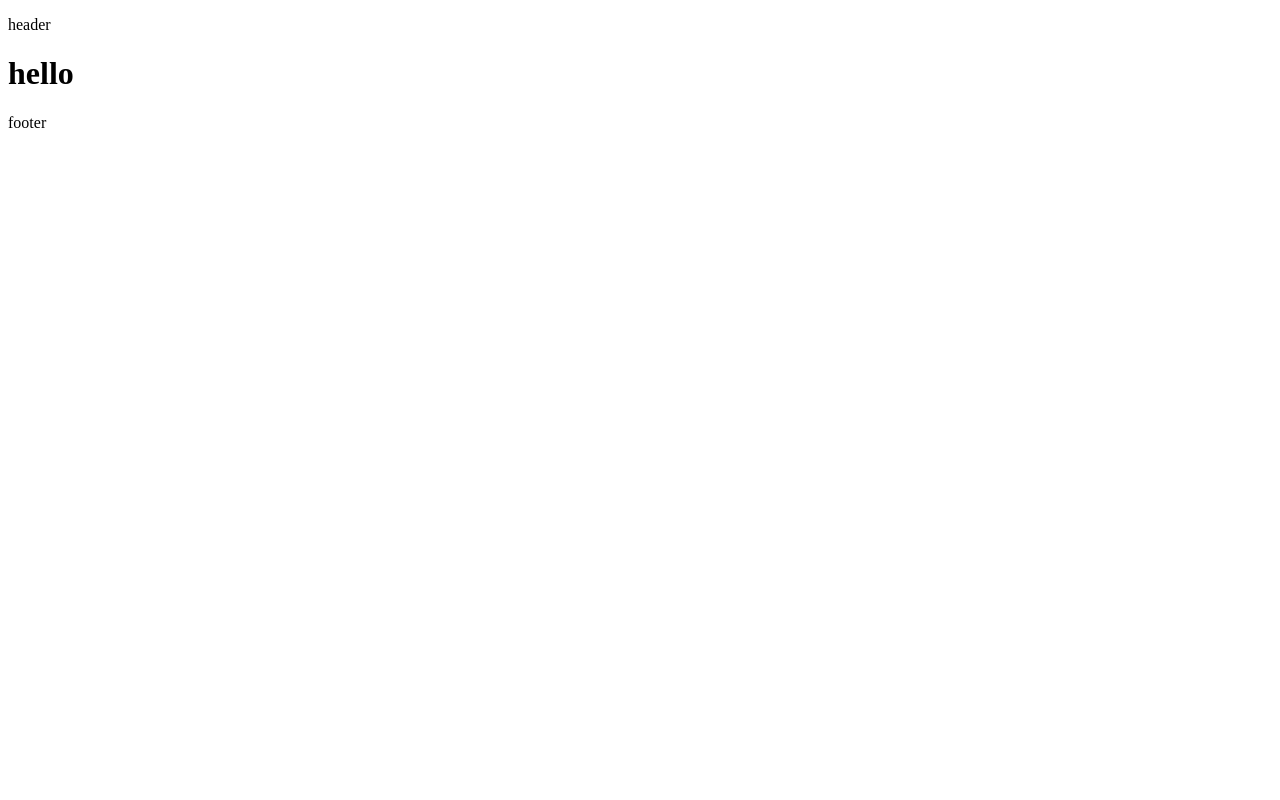
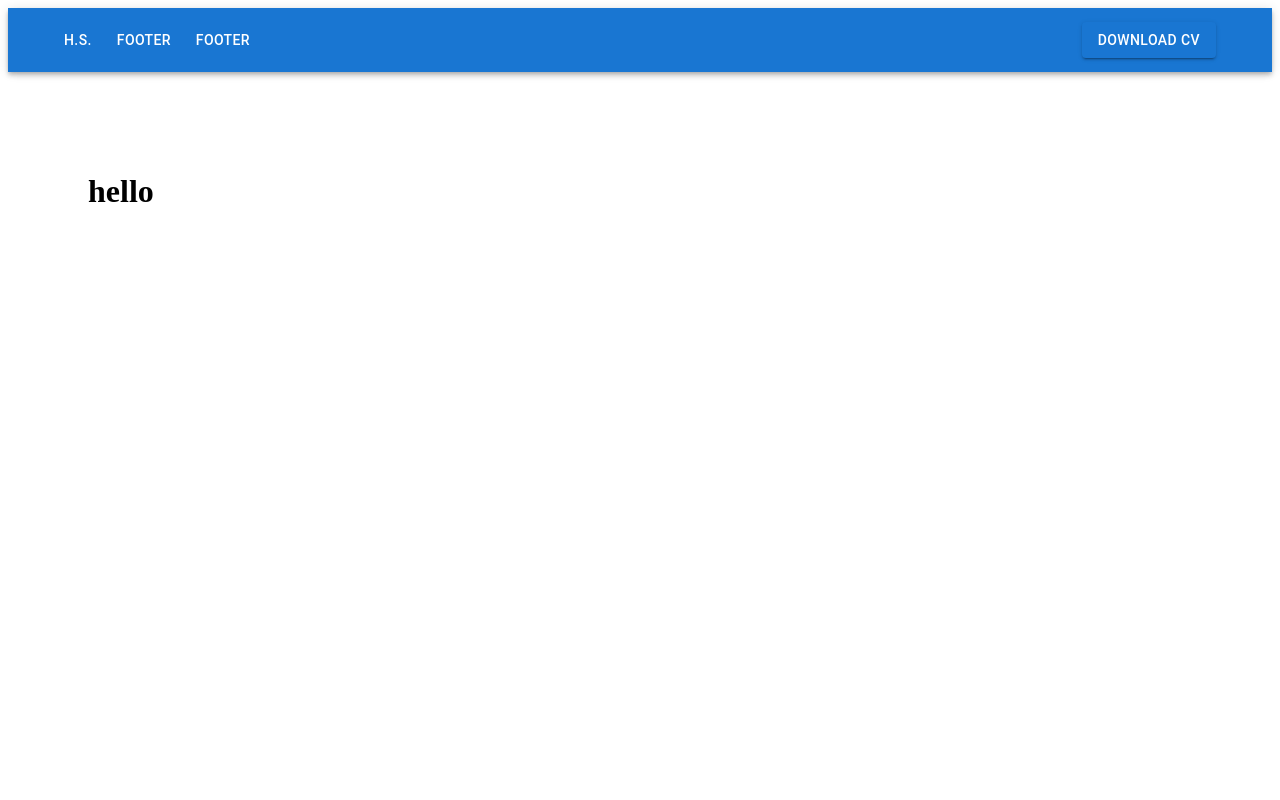
Before and after one commit to galinavikst/portfolio, a React (Vite) app: page / in a window 1280 px wide. Shown: the top 800 px of the page. Built offline with nearby package versions, Linux system fonts and the light colour scheme.

Commit message:
feat: add basic header

```diff
--- a/package.json
+++ b/package.json
@@ -10,10 +10,16 @@
     "preview": "vite preview"
   },
   "dependencies": {
+    "@emotion/react": "^11.11.0",
+    "@emotion/styled": "^11.11.0",
+    "@mui/icons-material": "^5.11.16",
+    "@mui/material": "^5.13.3",
+    "file-saver": "^2.0.5",
     "react": "^18.2.0",
     "react-dom": "^18.2.0"
   },
   "devDependencies": {
+    "@types/file-saver": "^2.0.5",
     "@types/react": "^18.0.37",
     "@types/react-dom": "^18.0.11",
     "@typescript-eslint/eslint-plugin": "^5.59.0",
--- a/src/App.tsx
+++ b/src/App.tsx
@@ -1,11 +1,11 @@
-import Footer from "./components/footer/footer";
-import Header from "./components/header/header";
+import Footer from "./components/footer/Footer";
+import Header from "./components/header/Header";
 
 function App() {
   return (
     <>
       <Header />
-      <main>
+      <main style={{ height: "150vh", padding: "80px" }}>
         <h1>hello</h1>
       </main>
       <Footer />
--- a/src/components/footer/Footer.tsx
+++ b/src/components/footer/Footer.tsx
@@ -2,7 +2,7 @@ import React from "react";
 
 export default function Footer() {
   return (
-    <footer>
+    <footer id="footer">
       <p>footer</p>
     </footer>
   );
--- a/src/components/header/Header.tsx
+++ b/src/components/header/Header.tsx
@@ -1,9 +1,228 @@
-import React from "react";
+import * as React from "react";
+import AppBar from "@mui/material/AppBar";
+import Box from "@mui/material/Box";
+import IconButton from "@mui/material/IconButton";
+import MenuIcon from "@mui/icons-material/Menu";
+import Toolbar from "@mui/material/Toolbar";
+import Typography from "@mui/material/Typography";
+import Button from "@mui/material/Button";
+import {
+  ClickAwayListener,
+  Grow,
+  MenuItem,
+  MenuList,
+  Paper,
+  Popper,
+  Stack,
+  useMediaQuery,
+} from "@mui/material";
+import { saveAs } from "file-saver";
 
 export default function Header() {
+  //for responsive hamburger
+  const isSmallScreen = useMediaQuery("(max-width:600px)");
+  const isMediumScreen = useMediaQuery(
+    "(min-width:601px) and (max-width:960px)"
+  );
+  const isLargeScreen = useMediaQuery("(min-width:961px)");
+
+  const handleDownload = () => {
+    fetch("../src/assets/CV_Frontend_Developer_Stepanenko.pdf")
+      .then((response) => response.blob())
+      .then((blob) => {
+        saveAs(blob, "CV_Frontend_Developer_Stepanenko");
+      })
+      .catch((error) => {
+        console.error("Error downloading", error);
+      });
+  };
+
   return (
-    <header>
-      <p>header</p>
-    </header>
+    <AppBar position="sticky" sx={{}}>
+      <Toolbar
+        sx={{
+          maxWidth: "1200px",
+          boxSizing: "border-box",
+          width: "100%",
+          m: "0 auto",
+          display: "flex",
+          justifyContent: "space-between",
+        }}
+      >
+        {isSmallScreen && <MenuListHamb />}
+        {(isMediumScreen || isLargeScreen) && (
+          <Box
+            component="nav"
+            sx={{ display: "flex", gap: "25px", alignItems: "center" }}
+          >
+            <Typography
+              variant="button"
+              component="a"
+              href="/"
+              sx={{ color: "#fff", textDecoration: "none" }}
+            >
+              H.S.
+            </Typography>
+            <Typography
+              variant="button"
+              component="a"
+              href="#footer"
+              sx={{ color: "#fff", textDecoration: "none" }}
+            >
+              Footer
+            </Typography>
+            <Typography
+              variant="button"
+              component="a"
+              href="#footer"
+              sx={{ color: "#fff", textDecoration: "none" }}
+            >
+              Footer
+            </Typography>
+          </Box>
+        )}
+        <Button variant="contained" onClick={handleDownload}>
+          Download CV
+        </Button>
+      </Toolbar>
+    </AppBar>
   );
 }
+
+function MenuListHamb() {
+  const [open, setOpen] = React.useState(false);
+  const anchorRef = React.useRef<HTMLButtonElement>(null);
+
+  const handleToggle = () => {
+    setOpen((prevOpen) => !prevOpen);
+  };
+
+  const handleClose = (event: Event | React.SyntheticEvent) => {
+    if (
+      anchorRef.current &&
+      anchorRef.current.contains(event.target as HTMLElement)
+    ) {
+      return;
+    }
+
+    setOpen(false);
+  };
+
+  function handleListKeyDown(event: React.KeyboardEvent) {
+    if (event.key === "Tab") {
+      event.preventDefault();
+      setOpen(false);
+    } else if (event.key === "Escape") {
+      setOpen(false);
+    }
+  }
+
+  return (
+    <Stack direction="row" spacing={2}>
+      <div>
+        <IconButton
+          size="large"
+          edge="start"
+          color="inherit"
+          aria-label="menu"
+          sx={{ mr: 2 }}
+          ref={anchorRef}
+          id="composition-button"
+          aria-controls={open ? "composition-menu" : undefined}
+          aria-expanded={open ? "true" : undefined}
+          aria-haspopup="true"
+          onClick={handleToggle}
+        >
+          <MenuIcon />
+        </IconButton>
+
+        <Popper
+          open={open}
+          anchorEl={anchorRef.current}
+          role={undefined}
+          placement="bottom-start"
+          transition
+          disablePortal
+        >
+          {({ TransitionProps, placement }) => (
+            <Grow
+              {...TransitionProps}
+              style={{
+                transformOrigin:
+                  placement === "bottom-start" ? "left top" : "left bottom",
+              }}
+            >
+              <Paper>
+                <ClickAwayListener onClickAway={handleClose}>
+                  <MenuList
+                    autoFocusItem={open}
+                    id="composition-menu"
+                    aria-labelledby="composition-button"
+                    onKeyDown={handleListKeyDown}
+                  >
+                    <MenuItem onClick={handleClose}>
+                      <Typography
+                        variant="button"
+                        component="a"
+                        href="/"
+                        sx={{
+                          flexGrow: 1,
+                          color: "#000",
+                          textDecoration: "none",
+                        }}
+                      >
+                        H.S.
+                      </Typography>
+                    </MenuItem>
+                    <MenuItem onClick={handleClose}>
+                      <Typography
+                        variant="button"
+                        component="a"
+                        href="#footer"
+                        sx={{
+                          flexGrow: 1,
+                          color: "#000",
+                          textDecoration: "none",
+                        }}
+                      >
+                        Footer
+                      </Typography>
+                    </MenuItem>
+                    <MenuItem onClick={handleClose}>
+                      <Typography
+                        variant="button"
+                        component="a"
+                        href="#footer"
+                        sx={{
+                          flexGrow: 1,
+                          color: "#000",
+                          textDecoration: "none",
+                        }}
+                      >
+                        Footer
+                      </Typography>
+                    </MenuItem>
+                    <MenuItem onClick={handleClose}>
+                      <Typography
+                        variant="button"
+                        component="a"
+                        href="#footer"
+                        sx={{
+                          flexGrow: 1,
+                          color: "#000",
+                          textDecoration: "none",
+                        }}
+                      >
+                        Footer
+                      </Typography>
+                    </MenuItem>
+                  </MenuList>
+                </ClickAwayListener>
+              </Paper>
+            </Grow>
+          )}
+        </Popper>
+      </div>
+    </Stack>
+  );
+}
```
Also changed, not shown: 2 other files (tests, documents, lock files or other folders).
